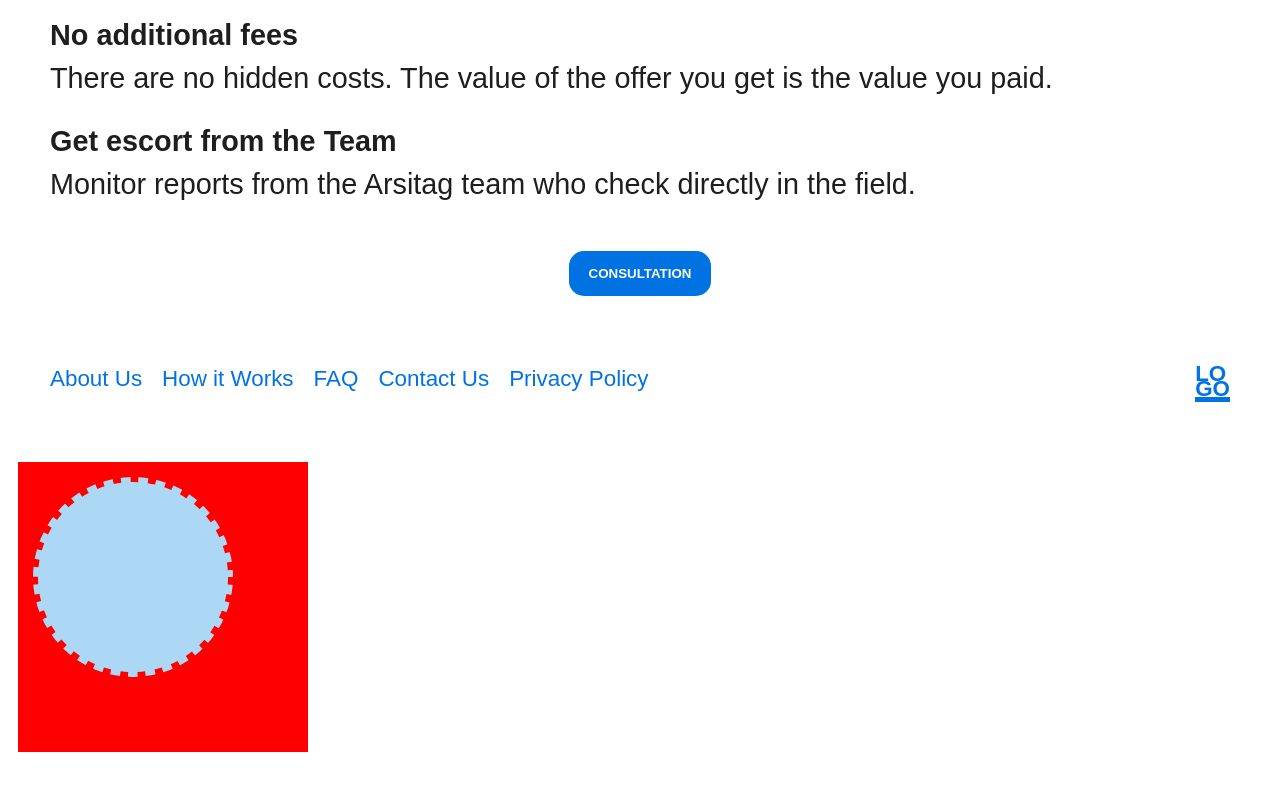
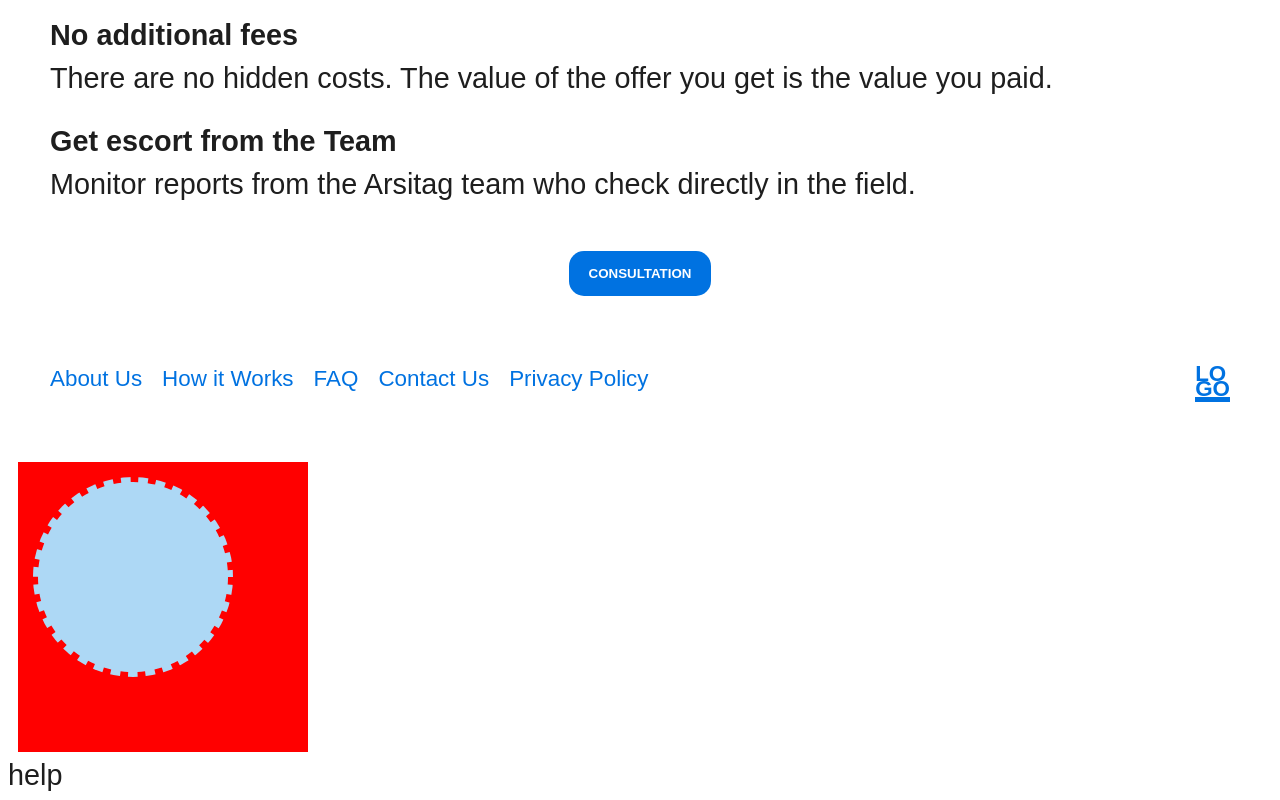
Before and after one commit to Knakna/html, a plain HTML site: page index.html in a window 1280 px wide. Shown: the part 1212-2012 px from the top of the page. Before the commit the page ends 1979 px from the top, so only its background shows below. Drawn offline with Linux system fonts and the light colour scheme.

Commit message:
add help.p

```diff
--- a/index.html
+++ b/index.html
@@ -166,6 +166,8 @@
         <circle cx="125" cy="125" r="100" fill="rgb(173, 216, 245)" stroke="red" stroke-width="10" stroke-dasharray="8 10"/>
     </svg>
 
+    <p class="help">help</p>
+
 
 <script src="main.js"></script>
 
```
